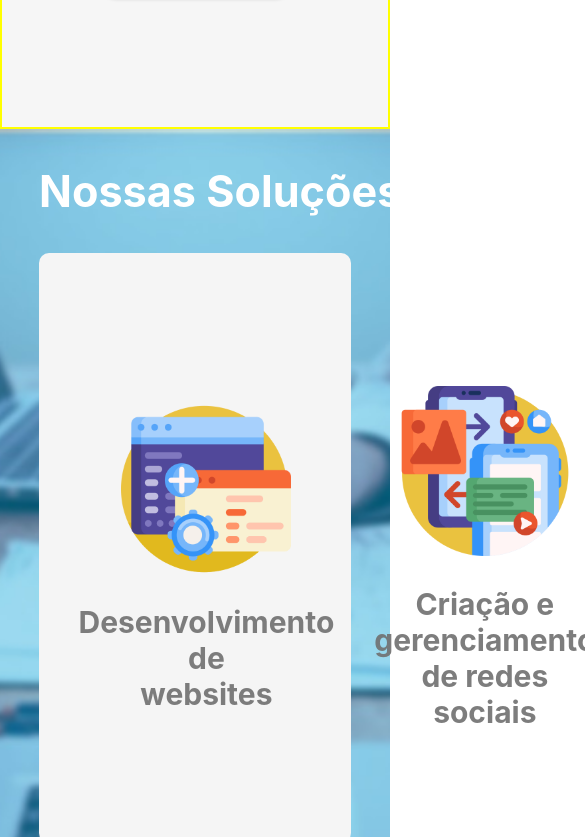
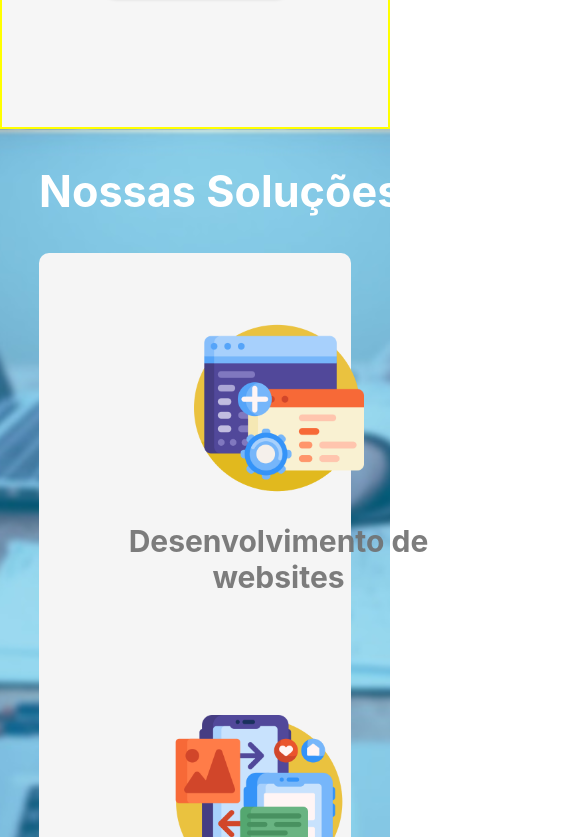
Before and after one commit to brendammelo/site-zawee-reactjs, a React (Create React App) app: page / in a window 390 px wide. Shown: the part 1567-2404 px from the top of the page, 585 px wide, since content can reach past the window. Built offline with nearby package versions, Linux system fonts and the light colour scheme.

Commit message:
comecando media query no solucoes

```diff
--- a/src/components/solucoes/solutionsComponent.css
+++ b/src/components/solucoes/solutionsComponent.css
@@ -54,6 +54,14 @@
 
 }
 
+@media  (max-width:535px){
+
+
+    .section_solucoes{
+        height: 200vh;
+
+    }
+}
 
 .title_solucoes{
     width:400px;
@@ -82,6 +90,15 @@
     display: flex;
     flex-direction: row;
     justify-content: space-between;
+
+}
+
+@media  (max-width:535px){
+
+    .container-solutions{
+        flex-direction: column;
+        height:180vh;
+    }
 
 }
 
```
